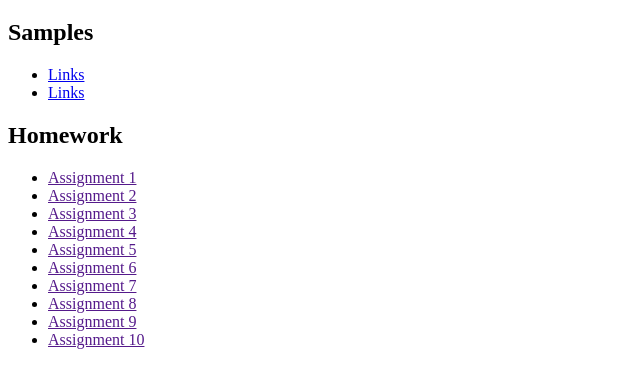
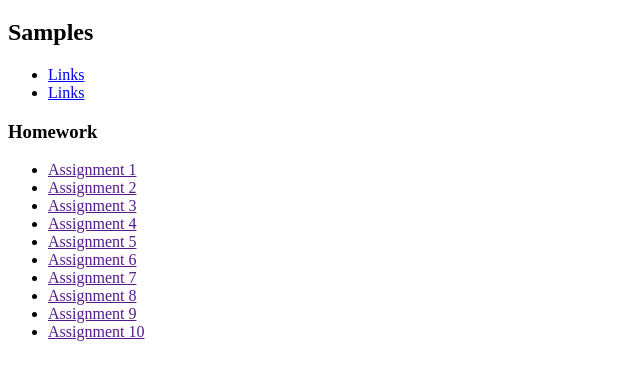
Before and after one commit to sticklew1/sticklew1.github.io, a plain HTML site: page index.html in a window 1280 px wide. Shown: the part 61-448 px from the top of the page, without its empty margins (0-640 px from the left). Drawn offline with Linux system fonts and the light colour scheme.

Commit message:
trying fifth again

```diff
--- a/index.html
+++ b/index.html
@@ -16,7 +16,7 @@
       </li>
     </ul>
 
-    <h2>Homework</h2>
+    <h3>Homework</h3>
     <ul>
       <li>
         <a href="">Assignment 1</a>
```
